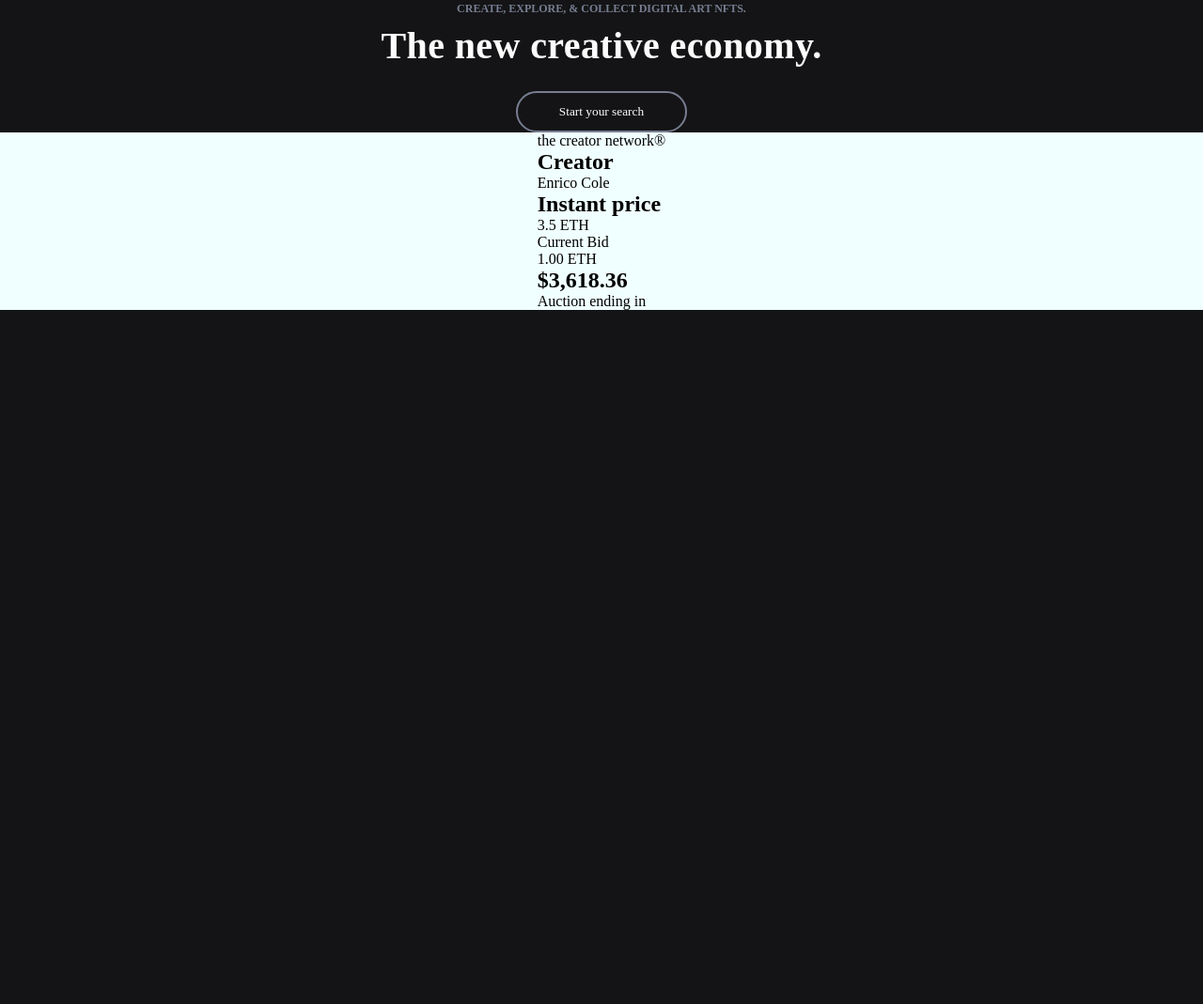
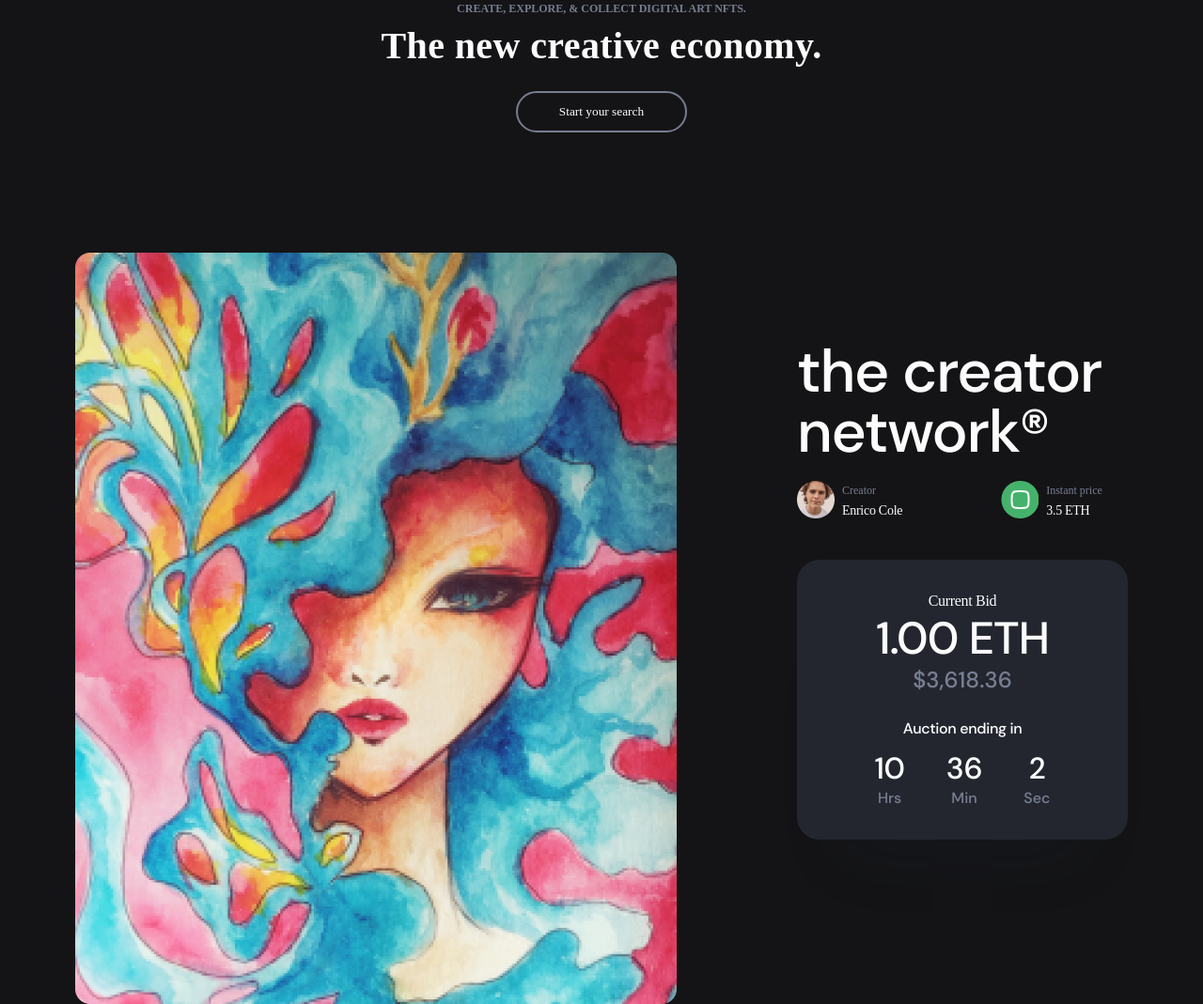
Before and after one commit to EronMG/Crypter-invention, a plain HTML site: page desktop.html in a window 1280 px wide. Shown: the part 212-1281 px from the top of the page at 94% size. Before the commit the page ends 800 px from the top, so only its background shows below. Drawn offline with Linux system fonts and the light colour scheme.

Commit message:
feat: add style for timer

```diff
--- a/desktop.html
+++ b/desktop.html
@@ -10,7 +10,7 @@
 </head>
 
 <body>
-    <script src="../Crypter-invention/js/desktop.js"></script>
+    <script src="js/timer.js"></script>
     <header class="header">
         <nav class="header__nav">
             <div class="header__nav__content">
@@ -48,14 +48,14 @@
             <div class="auction__frame__title">
                 <p>the creator network®</p>
                 <div class="auction__frame__title__network">
-                    <div class="auction__frame__title__network">
+                    <div class="auction__frame__title__network__inf">
                         <div class="network__left__user"></div>
                         <div class="network__left__title">
-                            <h1>Creator</h1>
+                            <h2>Creator</h2>
                             <p>Enrico Cole</p>
                         </div>
                     </div>
-                    <div class="auction__frame__title__network">
+                    <div class="auction__frame__title__network__inf">
                         <div class="network__right__user"></div>
                         <div class="network__left__title">
                             <h2>Instant price</h2>
@@ -66,16 +66,26 @@
             </div>
             <div class="auction__frame__block">
                 <div class="auction__frame__block__title">
-                    <p>Current Bid</p>
+                    <p class="bid">Current Bid</p>
                     <p>1.00 ETH</p>
                     <h2>$3,618.36</h2>
                 </div>
                 <div class="auction__frame__block__timer">
                     <p>Auction ending in</p>
-                    <div class="auction__frame__block__timer__hours">
+                    <div class="auction__frame__block__timer__flex">
+                        <div class="auction__frame__block__timer__hours">
+                            <p id="demo"></p>
+                            <h2>Hrs</h2>
+                        </div>
+                        <div class="auction__frame__block__timer__minuts">
+                            <p id="demo2"></p>
+                            <h2>Min</h2>
+                        </div>
+                        <div class="auction__frame__block__timer__sec">
+                            <p id="demo3"></p>
+                            <h2>Sec</h2>
+                        </div>
                     </div>
-                    <div class="auction__frame__block__timer__minuts"></div>
-                    <div class="auction__frame__block__timer__sec"></div>
                 </div>
             </div>
             <div class="auction__frame__buttons"></div>
--- /dev/null
+++ b/js/timer.js
@@ -0,0 +1,17 @@
+var countDownDate = new Date("March 5, 2025 23:37:25").getTime();
+var X = setInterval(function() {
+    var now = new Date().getTime();
+    var distance = countDownDate - now;
+    var days = Math.floor(distance / (1000 * 60 * 60 * 24));
+    var hours = Math.floor((distance % (1000 * 60 * 60 * 24)) / (1000 * 60 * 60));
+    var minutes = Math.floor((distance % (1000 * 60 * 60)) / (1000 * 60));
+    var seconds = Math.floor((distance % (1000 * 60)) / 1000);
+    document.getElementById("demo3").innerHTML = seconds;
+    document.getElementById("demo2").innerHTML = minutes;
+    document.getElementById("demo").innerHTML = hours;
+    if (distance < 0) {
+        clearInterval(x);
+        document.getElementById("demo").innerHTML = "EXPIRED";
+
+    }
+}, 1000);
--- a/styles/desktop.css
+++ b/styles/desktop.css
@@ -204,8 +204,182 @@ section {
 }
 
 .auction {
-    background-color: azure;
     width: 100%;
     max-width: 1920px;
     padding: 0;
+    display: flex;
+    justify-content: center;
+    align-items: center;
+    gap: 128px;
+    padding-top: 128px;
+    padding-bottom: 136px;
 }
+
+.auction__video {
+    background-image: url(../pics/auction1.png);
+    width: 100%;
+    max-width: 640px;
+    height: 800px;
+    background-size: cover;
+}
+
+.auction__frame {
+    max-width: 352px;
+    width: 100%;
+    display: flex;
+    flex-flow: column;
+    gap: 40px;
+}
+
+.auction__frame__title {
+    display: flex;
+    flex-flow: column;
+    justify-content: center;
+    align-items: center;
+    gap: 20px;
+}
+
+.auction__frame__title p {
+    font-family: 'DM';
+    font-style: normal;
+    font-size: 64px;
+    line-height: 64px;
+    letter-spacing: -0.02em;
+    color: #FCFCFD;
+}
+
+.auction__frame__title__network {
+    display: flex;
+    gap: 105px;
+    width: 100%;
+}
+
+.auction__frame__title__network h2 {
+    font-family: 'Poppins';
+    font-style: normal;
+    font-weight: 400;
+    font-size: 12px;
+    line-height: 20px;
+    color: #777E91;
+}
+
+.auction__frame__title__network p {
+    font-family: 'Poppins';
+    font-style: normal;
+    font-weight: 500;
+    font-size: 14px;
+    line-height: 24px;
+    color: #FCFCFD;
+}
+
+.auction__frame__title__network__inf {
+    display: flex;
+    flex-flow: wrap;
+    gap: 8px;
+}
+
+.network__left__user {
+    background-image: url(../pics/user1.png);
+    width: 40px;
+    height: 40px;
+    background-size: cover;
+}
+
+.network__right__user {
+    background-image: url(../pics/user2.png);
+    width: 40px;
+    height: 40px;
+    background-size: cover;
+}
+
+.auction__frame__block {
+    display: flex;
+    flex-direction: column;
+    justify-content: center;
+    padding: 32px 0px;
+    align-items: center;
+    gap: 24px;
+    background: #23262F;
+    box-shadow: 0px 64px 64px -48px rgba(31, 47, 70, 0.12);
+    border-radius: 24px;
+}
+
+.auction__frame__block .bid {
+    font-family: 'Poppins';
+    font-style: normal;
+    font-weight: 500;
+    font-size: 16px;
+    line-height: 24px;
+    text-align: center;
+    color: #FCFCFD;
+}
+
+.auction__frame__block p {
+    font-family: 'DM';
+    font-style: normal;
+    font-weight: 100;
+    font-size: 48px;
+    line-height: 56px;
+    text-align: center;
+    letter-spacing: -0.02em;
+    color: #FCFCFD;
+}
+
+.auction__frame__block__title h2 {
+    font-family: 'DM';
+    font-style: normal;
+    font-weight: 200;
+    font-size: 24px;
+    line-height: 32px;
+    text-align: center;
+    color: #777E91;
+}
+
+.auction__frame__block__timer {
+    max-width: 231px;
+    width: 100%;
+    display: flex;
+    flex-flow: column;
+    gap: 10px;
+}
+
+.auction__frame__block__timer p {
+    font-family: 'DM';
+    font-style: normal;
+    font-weight: 500;
+    font-size: 16px;
+    line-height: 24px;
+    text-align: center;
+    color: #FCFCFD;
+}
+
+.auction__frame__block__timer__flex {
+    display: flex;
+    justify-content: space-around;
+}
+
+.auction__frame__block__timer__hours {
+    display: flex;
+    flex-flow: column;
+}
+
+.auction__frame__block__timer__flex p {
+    font-family: 'DM';
+    font-style: normal;
+    font-weight: 200;
+    font-size: 32px;
+    line-height: 40px;
+    text-align: center;
+    letter-spacing: -0.01em;
+    color: #FCFCFD;
+}
+
+.auction__frame__block__timer__flex h2 {
+    font-family: 'DM';
+    font-style: normal;
+    font-weight: 500;
+    font-size: 16px;
+    line-height: 24px;
+    text-align: center;
+    color: #777E91;
+}
```
Also changed, not shown: pics/auction1.png (added), pics/user1.png (renamed from pics/01.png), pics/user2.png (added).
